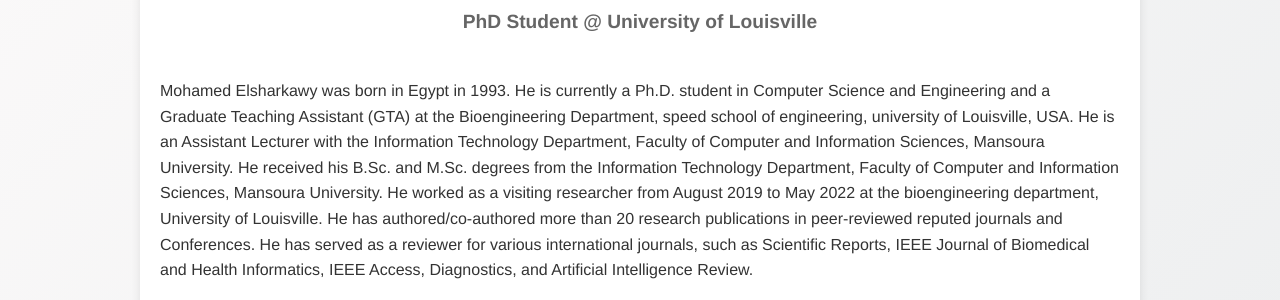
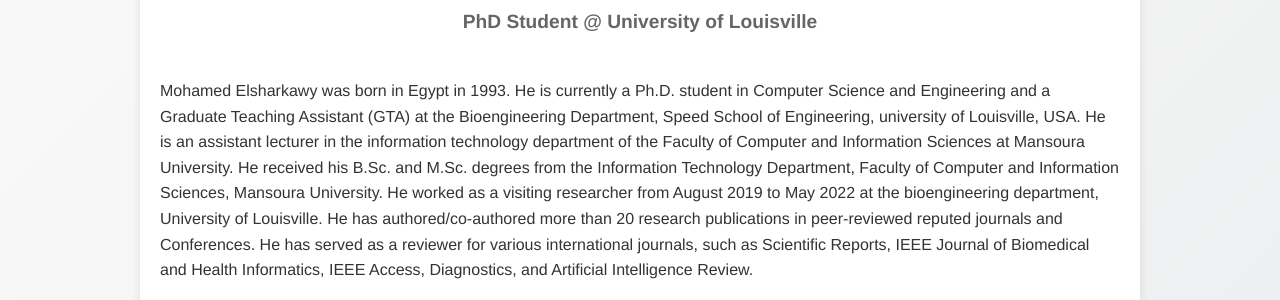
Before and after one commit to mohmedelsharkawy/mohmedelsharkawy.github.io, a Jekyll site: the page built from index.md, in a window 1280 px wide. Shown: the part 461-761 px from the top of the page. Built offline with Jekyll 4.4.1, drawn with Linux system fonts in a browser that asks for light colours.

Commit message:
Update index.md

```diff
--- a/index.md
+++ b/index.md
@@ -12,7 +12,7 @@ title: "Home"
   <h2>PhD Student @ University of Louisville</h2>
 </div>
 
-Mohamed Elsharkawy was born in Egypt in 1993. He is currently a Ph.D. student in Computer Science and Engineering and a Graduate Teaching Assistant (GTA) at the Bioengineering Department, speed school of engineering, university of Louisville, USA. He is an Assistant Lecturer with the Information Technology Department, Faculty of Computer and Information Sciences, Mansoura University.
+Mohamed Elsharkawy was born in Egypt in 1993. He is currently a Ph.D. student in Computer Science and Engineering and a Graduate Teaching Assistant (GTA) at the Bioengineering Department, Speed School of Engineering, university of Louisville, USA. He is an assistant lecturer in the information technology department of the Faculty of Computer and Information Sciences at Mansoura University.
 He received his B.Sc. and M.Sc. degrees from the Information Technology Department, Faculty of Computer and Information Sciences, Mansoura University. He worked as a visiting researcher from August 2019 to May 2022 at the bioengineering department, University of Louisville. He has authored/co-authored more than 20 research publications in peer-reviewed reputed journals and Conferences. He has served as a reviewer for various international journals, such as Scientific Reports, IEEE Journal of Biomedical and Health Informatics, IEEE Access, Diagnostics, and Artificial Intelligence Review.
 
 My research focuses on **Medical Image Analysis, Machine Learning, and Computer Vision**.
```
